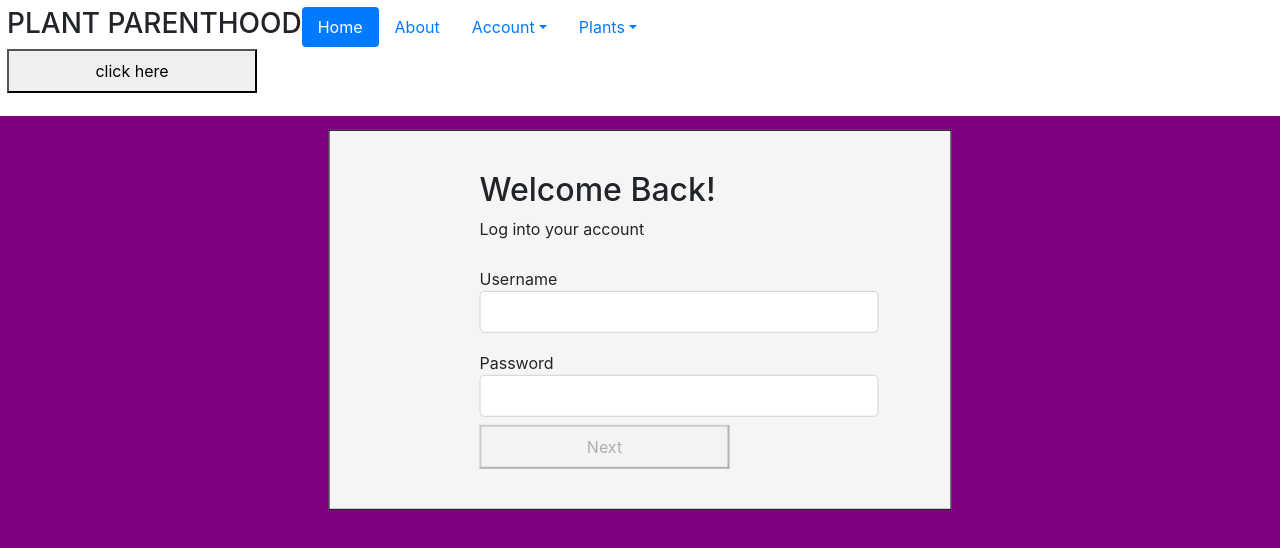
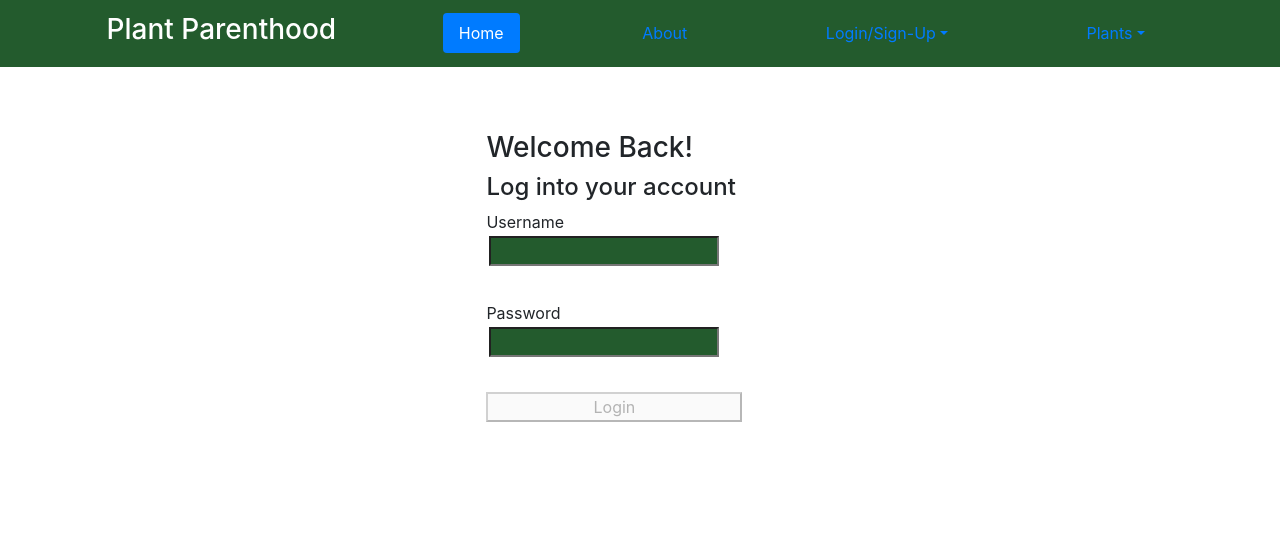
Before and after one commit to water-my-plants-2/Frontend-React, a React (Create React App) app: page /login in a window 1280 px wide. Shown: the top 548 px of the page. Built offline with nearby package versions, Linux system fonts and the light colour scheme.

Commit message:
made some changes, still havent been able to get any plants to show up tho.

```diff
--- a/src/App.css
+++ b/src/App.css
@@ -1,8 +1,8 @@
-html{
-  background-color: PURPLE;
+/* html{
   display: flex;
   flex-direction: column;
   justify-content: space-evenly;
+  width: auto;
 
 }
 
@@ -15,22 +15,17 @@ html{
 
 }
 
-Nav {
+.nav{
+  padding: 1%;
   display: flex;
-  justify-content: space-between;
-  align-items: center;
-  background-color:springgreen;
+  justify-content: space-evenly;
+  background-color: #235b2d;
   color: white;
-
-}
-
-.nav-links {
-  display: flex;
-  justify-content: space-between;
-}
+  text-decoration: none;
+} */
 
 
-.login {
+/* .login {
   background-color:whitesmoke;
   border: 1px solid black;
   text-decoration: none;
@@ -41,6 +36,15 @@ Nav {
     margin-right: -50%;
     transform: translate(-50%, -50%)
 
+} */
+/* form {
+  background-color: white;
+  justify-content: center;
+  display: flex;
+  flex-direction: column;
+  padding: 5%;
+  max-width: 40%;
+  margin-left: 33%;
 }
 
 label {
@@ -66,4 +70,105 @@ button {
   display: inline-block;
   padding: 8px 11px;
   color: C9CfCA;
+} */
+
+
+
+body {
+  margin: 0;
+  font-family: -apple-system, BlinkMacSystemFont, 'Segoe UI', 'Roboto', 'Oxygen',
+    'Ubuntu', 'Cantarell', 'Fira Sans', 'Droid Sans', 'Helvetica Neue',
+    sans-serif;
+  -webkit-font-smoothing: antialiased;
+  -moz-osx-font-smoothing: grayscale;
 }
+code {
+  font-family: source-code-pro, Menlo, Monaco, Consolas, 'Courier New',
+    monospace;
+}
+.nav{
+  padding: 1%;
+  display: flex;
+  justify-content: space-evenly;
+  background-color: #235b2d;
+  color: white;
+}
+form input{
+  background-color: #235b2d;
+  max-width: 90%;
+  margin: 1%;
+  color: white;
+}
+form{
+  display: flex;
+  flex-direction: column;
+  padding: 5%;
+  max-width: 30%;
+  margin-left: 33%;
+}
+::placeholder{
+  color:white;
+}
+form h1{
+  margin-right: 8%;
+  padding: 3%;
+}
+img{
+  height: 360px;
+  border-radius: 50%;
+  margin-bottom: 3%;
+}
+h1{
+  padding: 2%;
+}
+p{
+  font-size: larger;
+  font-weight: bolder;
+  background-color: darkslategray;
+  color: white;
+  padding: 2%;
+  width: 30%;
+  margin-left: 35%;
+  border-radius: 15px;
+}
+
+.error {
+  font-size: x-small;
+  font-weight: bolder;
+  background-color: darkslategray;
+  color: white;
+  padding: 2%;
+  width: 40%;
+  margin-left: 35%;
+  border-radius: 15px;
+}
+
+.dark-mode__toggle {
+  background: papayawhip;
+  border-radius: 50px;
+  border: 1px solid black;
+  padding: 20%;
+}
+.toggle {
+  background: #f68819;
+  border-radius: 50px;
+  height: 18px;
+  left: 0;
+  position: absolute;
+  transition: 0.2s;
+  width: 20px;
+}
+.toggled {
+  left: 18px;
+}
+.dark-mode {
+  color: #313843;
+  background-color: #313843;
+}
+.dark-mode .nav {
+  background-color: #1F2022;
+  border: none;
+}
+.dark-mode h1{
+  color: dodgerblue;
+}
--- a/src/App.js
+++ b/src/App.js
@@ -6,7 +6,6 @@ import { Route, Link } from 'react-router-dom';
 import Plants from './Plants-Page/Plants';
 import PlantsForm from './Plants-Page/Plants-Form'
 import Nav from './Nav';
-import { Button } from 'reactstrap';
 import 'bootstrap/dist/css/bootstrap.min.css';
 
 function App() {
@@ -16,9 +15,12 @@ function App() {
 
 
       <Nav />
-       <Link to="/login">
-      <button>click here</button></Link>
-      <Route exact path="/">Sign up</Route>
+       {/* <Link to="/login">
+      <button>click here</button></Link> */}
+      <Route exact path="/">Home</Route>
+      <Route exact path="/about">About</Route>
+      <Route exact path="/register">Register</Route>
+      <Route exact path="/profile">Profile</Route>
       <Route path="/login" component={Login}/>
       <Route path="/plant-form" component={PlantsForm}/>
       <Route path='/plants' component={Plants}/>
--- a/src/Login.js
+++ b/src/Login.js
@@ -2,6 +2,7 @@ import React, { useState, useEffect } from 'react';
 import * as yup from 'yup';
 import axios from 'axios';
 import { Link } from 'react-router-dom';
+
 
 
 const formSchema = yup.object().shape({
@@ -27,14 +28,15 @@ function Login () {
   }, [login]);
 
 
-  const [post, setPost] = useState({});
+  const [setPost] = useState({});
 
     const [error , setError] = useState({
         username:"",
         password:"",
     });
 
-    const validate = e => {
+     //validating my schema
+     const validate = e => {
       let value =
         e.target.type === "checkbox" ? e.target.checked : e.target.value;
       yup
@@ -52,7 +54,6 @@ function Login () {
             [e.target.name]: err.errors[0]
           });
         });
-
     };
 
 
@@ -64,29 +65,25 @@ function Login () {
       setLogin({ ...login, [e.target.name]: value });
     };
 
-
+    //submit my form
     const formSubmit = e => {
       e.preventDefault();
-      console.log("form submitted!");
+      console.log("Logging in!");
       axios
         .post("https://water-my-plants2-be.herokuapp.com/api/auth/login", login)
-        .then( (response) => {
-          setPost(response.data);
-          console.log("Login", response);
-        })
-        .catch((err) => console.log(err.res));
-        setLogin({
-                username:'',
-                password:'',
-              })
+        .then((res) => {
+          setPost(res.data);
+          console.log("Logging in", res)
+      })
+        .catch(err => console.log(err));
     };
 
 
     return(
-        <form onSubmit={formSubmit}>
-           <div className='login'>
-                <h2>Welcome Back!</h2>
-                <p>Log into your account</p>
+
+      <form onSubmit={formSubmit}>
+                <h3>Welcome Back!</h3>
+                <h4>Log into your account</h4>
 
 
            <label htmlFor="username">
@@ -119,11 +116,14 @@ function Login () {
 
            </label>
            <br/>
-           <Link to='/plant-form'>
-           <button disabled={buttonDisabled}>Next</button>
-           </Link>
 
-           </div>
+
+           {/* <Link to='/profile'> */}
+        <button disabled={buttonDisabled}>
+           Login
+           </button>
+         {/* </Link> */}
+
 
            <pre>{JSON.stringify(Login, null, 2)}</pre>
         </form>
--- a/src/Nav.js
+++ b/src/Nav.js
@@ -1,69 +1,37 @@
 import React from 'react'
 import * as ReactBootStrap from 'react-bootstrap'
-import Login from './Login';
-import { Route, Link } from 'react-router-dom';
-import Plants from './Plants-Page/Plants';
-import PlantsForm from './Plants-Page/Plants-Form'
-import NavDropdown from 'react-bootstrap/NavDropdown'
-import Nav from 'react-bootstrap/Nav'
+import './App.css';
+
+
 
 
 export default function NavDropdownExample() {
-    const handleSelect = (eventKey) => alert(`selected ${eventKey}`);
+    // const handleSelect = (eventKey) => alert(`selected ${eventKey}`);
     return (
-    //   <ReactBootStrap.Nav variant="pills" activeKey="1" onSelect={handleSelect}>
-    //     <ReactBootStrap.Nav.Item>
-    //       <ReactBootStrap.Nav.Link eventKey="1" href="#/home">
-    //         Home
-    //       </ReactBootStrap.Nav.Link>
-    //     </ReactBootStrap.Nav.Item>
-    //     <ReactBootStrap.Nav.Item>
-    //       <ReactBootStrap.Nav.Link eventKey="2" href="#/plants">
-    //         Plants
-    //       </ReactBootStrap.Nav.Link>
-    //     </ReactBootStrap.Nav.Item>
-    //     <ReactBootStrap.NavDropdown title="Login/Sign-Up" id="nav-dropdown">
-    //       <ReactBootStrap.NavDropdown.Item eventKey="4.1">Login</ReactBootStrap.NavDropdown.Item>
-    //       <ReactBootStrap.NavDropdown.Item eventKey="4.2">Resgister</ReactBootStrap.NavDropdown.Item>
-    //       <ReactBootStrap.NavDropdown.Item eventKey="4.1">Profile</ReactBootStrap.NavDropdown.Item>
-    //     </ReactBootStrap.NavDropdown>
-    // </ReactBootStrap.Nav>
+        <div>
+      <ReactBootStrap.Nav variant="pills" activeKey="1">
+          <h3>Plant Parenthood</h3>
+        <ReactBootStrap.Nav.Item>
+          <ReactBootStrap.Nav.Link eventKey="1"href="/">
+            Home
+          </ReactBootStrap.Nav.Link>
+        </ReactBootStrap.Nav.Item>
+        <ReactBootStrap.Nav.Item>
+          <ReactBootStrap.Nav.Link eventKey="2" title="Item" href="/about">
+            About
+          </ReactBootStrap.Nav.Link>
+        </ReactBootStrap.Nav.Item>
+        <ReactBootStrap.NavDropdown title="Login/Sign-Up" id="nav-dropdown">
+          <ReactBootStrap.NavDropdown.Item href="/login">Login</ReactBootStrap.NavDropdown.Item>
+          <ReactBootStrap.NavDropdown.Item href="/Register">Register</ReactBootStrap.NavDropdown.Item>
+          <ReactBootStrap.NavDropdown.Item href="/Profile">Profile</ReactBootStrap.NavDropdown.Item>
+        </ReactBootStrap.NavDropdown>
+        <ReactBootStrap.NavDropdown title="Plants" id="nav-dropdown">
+          <ReactBootStrap.NavDropdown.Item href="/plants">Your Plants</ReactBootStrap.NavDropdown.Item>
+          <ReactBootStrap.NavDropdown.Item href="/plant-form">Add Plants</ReactBootStrap.NavDropdown.Item>
 
-
-        <Nav variant="pills" activeKey="1" onSelect={handleSelect}>
-             <h3>PLANT PARENTHOOD</h3>
-      <Nav.Item>
-          <Link to="/" />
-        <Nav.Link eventKey="1" href="#/home">
-          Home
-        </Nav.Link>
-      </Nav.Item>
-      <Nav.Item>
-        <Nav.Link eventKey="2" title="Item">
-          About
-        </Nav.Link>
-      </Nav.Item>
-      <NavDropdown title="Account" id="nav-dropdown">
-        <NavDropdown.Item eventKey="4.1">Register</NavDropdown.Item>
-        <NavDropdown.Item eventKey="4.1">Login</NavDropdown.Item>
-        <NavDropdown.Divider />
-        <NavDropdown.Item eventKey="4.4">Profile</NavDropdown.Item>
-      </NavDropdown>
-      <NavDropdown title="Plants" id="nav-dropdown">
-        {/* <NavDropdown.Item eventKey="4.1">Plants</NavDropdown.Item> */}
-        <NavDropdown.Divider />
-        <NavDropdown.Item eventKey="4.3">Your Plants</NavDropdown.Item>
-        <NavDropdown.Item eventKey="4.4">Add Plants</NavDropdown.Item>
-      </NavDropdown>
-    </Nav>
-
-
-        // <Route exact path="/">Sign up</Route>
-        // <Route path="/login" component={Login}/>
-        // <Route path="/plant-form" component={PlantsForm}/>
-        // <Route path='/plants' component={Plants}/>
-
-
-
+        </ReactBootStrap.NavDropdown>
+      </ReactBootStrap.Nav>
+      </div>
     );
   }
--- a/src/index.css
+++ b/src/index.css
@@ -1,4 +1,4 @@
-body {
+/* body {
   margin: 0;
   font-family: -apple-system, BlinkMacSystemFont, 'Segoe UI', 'Roboto', 'Oxygen',
     'Ubuntu', 'Cantarell', 'Fira Sans', 'Droid Sans', 'Helvetica Neue',
@@ -6,8 +6,68 @@ body {
   -webkit-font-smoothing: antialiased;
   -moz-osx-font-smoothing: grayscale;
 }
-
 code {
   font-family: source-code-pro, Menlo, Monaco, Consolas, 'Courier New',
     monospace;
 }
+
+
+ html{
+  display: flex;
+  flex-direction: column;
+  justify-content: space-evenly;
+  width: auto;
+
+}
+
+.nav{
+  padding: 1%;
+  display: flex;
+  justify-content: space-evenly;
+  background-color: #235b2d;
+  color: white;
+  text-decoration: none;
+}
+form input{
+  background-color: #235b2d;
+  max-width: 90%;
+  margin: 1%;
+  color: white;
+}
+form{
+  background-color: white;
+  display: flex;
+  flex-direction: column;
+  padding: 5%;
+  max-width: 40%;
+  margin-left: 33%;
+}
+::placeholder{
+  color:white;
+}
+form h1{
+  margin-right: 8%;
+  padding: 3%;
+}
+img{
+  height: 360px;
+  border-radius: 50%;
+  margin-bottom: 3%;
+}
+h1,
+h2,
+h3{
+  padding: 2%;
+}
+p{
+  font-size: larger;
+  font-weight: bolder;
+  background-color: darkslategray;
+  color: white;
+  padding: 2%;
+  width: 30%;
+  margin-left: 35%;
+  border-radius: 15px;
+}
+
+ */
```
Also changed, not shown: src/Plants-Page/Plants-Form.js (+38 -11 lines), src/Plants-Page/Plants.js (+13 -14 lines).
